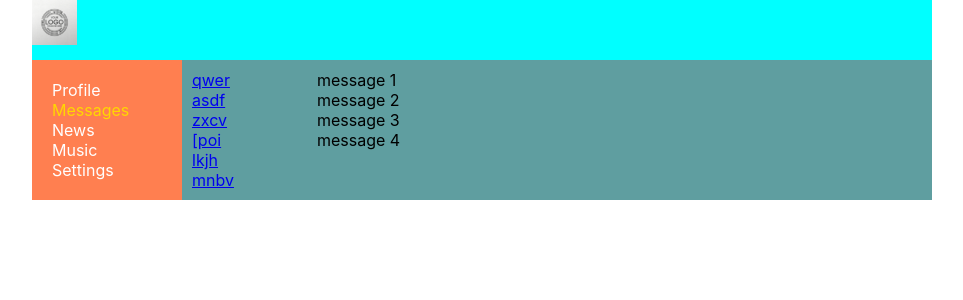
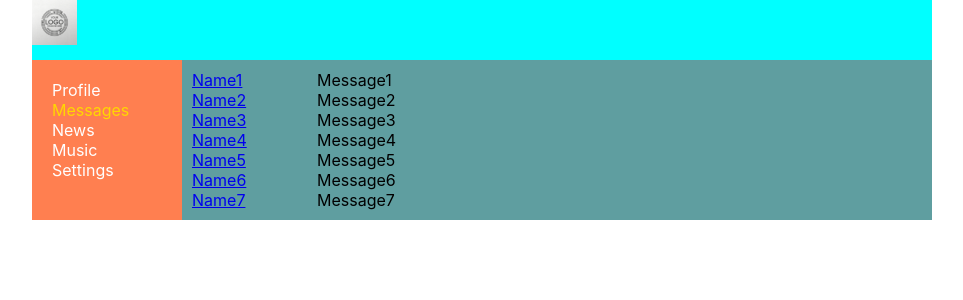
Before and after one commit to ksasrg/samurai-way, a React (Create React App) app: page /dialogs in a window 1280 px wide. Shown: the top 300 px of the page, without its empty margins (158-1121 px from the left). Built offline with nearby package versions, Linux system fonts and the light colour scheme.

Commit message:
25 - метод массива - map

```diff
--- a/src/components/Dialogs/Dialogs.module.css
+++ b/src/components/Dialogs/Dialogs.module.css
@@ -11,10 +11,10 @@
   color: aquamarine;
 }
 
-.dialog {}
+/* .dialog {} */
 
 .messages {
   padding: 10px;
 }
 
-.message {}
+/* .message {} */
--- a/src/components/Dialogs/Dialogs.tsx
+++ b/src/components/Dialogs/Dialogs.tsx
@@ -23,6 +23,35 @@ const DialogItem = (props: DialogItemPropsType) => {
   )
 }
 
+type dialogsType = {
+  id: number
+  name: string
+}
+
+const dialogs: dialogsType[] = [
+  { id: 1, name: 'Name1' },
+  { id: 2, name: 'Name2' },
+  { id: 3, name: 'Name3' },
+  { id: 4, name: 'Name4' },
+  { id: 5, name: 'Name5' },
+  { id: 6, name: 'Name6' },
+  { id: 7, name: 'Name7' },
+]
+
+type messagesType = {
+  id: number
+  message: string
+}
+
+const messages: messagesType[] = [
+  { id: 1, message: 'Message1' },
+  { id: 2, message: 'Message2' },
+  { id: 3, message: 'Message3' },
+  { id: 4, message: 'Message4' },
+  { id: 5, message: 'Message5' },
+  { id: 6, message: 'Message6' },
+  { id: 7, message: 'Message7' },
+]
 
 const Message = (props: MessagePropsType) => {
   return (
@@ -30,23 +59,17 @@ const Message = (props: MessagePropsType) => {
   )
 }
 
+const dialogsElements = dialogs.map(el => <DialogItem name={el.name} id={el.id} />)
+const messagesElements = messages.map(el => <Message message={el.message} />)
 
 const Dialogs = (props: DialogsPropsType) => {
   return (
     <div className={s.dialogs}>
       <div className={s.dialogsItems}>
-        <DialogItem name={'qwer'} id={1} />
-        <DialogItem name={'asdf'} id={2} />
-        <DialogItem name={'zxcv'} id={3} />
-        <DialogItem name={'[poi'} id={4} />
-        <DialogItem name={'lkjh'} id={5} />
-        <DialogItem name={'mnbv'} id={6} />
+        {dialogsElements}
       </div>
       <div className={s.messages}>
-        <Message message={'message 1'} />
-        <Message message={'message 2'} />
-        <Message message={'message 3'} />
-        <Message message={'message 4'} />
+        {messagesElements}
       </div>
     </div>
   );
--- a/src/components/Profile/MyPosts/MyPosts.tsx
+++ b/src/components/Profile/MyPosts/MyPosts.tsx
@@ -1,6 +1,25 @@
 import React from 'react';
 import s from './MyPosts.module.css';
 import Post from './Post/Post';
+
+type postsDataType = {
+  id: number
+  message: string
+  likesCount: number
+}
+
+const posts: postsDataType[] = [
+  { id: 1, message: 'Post1', likesCount: 10 },
+  { id: 2, message: 'Post2', likesCount: 9 },
+  { id: 3, message: 'Post3', likesCount: 12 },
+  { id: 4, message: 'Post4', likesCount: 13 },
+  { id: 5, message: 'Post5', likesCount: 14 },
+  { id: 6, message: 'Post6', likesCount: 15 },
+  { id: 7, message: 'Post7', likesCount: 106 },
+]
+
+const postsElements =
+  posts.map(el => <Post message={el.message} likesCount={el.likesCount} />)
 
 const MyPosts = () => {
   return (
@@ -13,8 +32,7 @@ const MyPosts = () => {
         <button>Add post</button>
       </div>
       <div className={s.posts}>
-        <Post message='hello 123' />
-        <Post message='first post' />
+        {postsElements}
       </div>
     </div>
   );
--- a/src/components/Profile/MyPosts/Post/Post.tsx
+++ b/src/components/Profile/MyPosts/Post/Post.tsx
@@ -3,6 +3,7 @@ import s from './Post.module.css';
 
 type PostType = {
   message: string
+  likesCount: number
 }
 
 
@@ -12,7 +13,7 @@ const Post = (props: PostType) => {
       <img src="avatar.webp" alt="" />
       {props.message}
       <div>
-        <span>Like</span>
+        <span>Like </span> <span>{props.likesCount}</span>
       </div>
     </div>
   );
```
